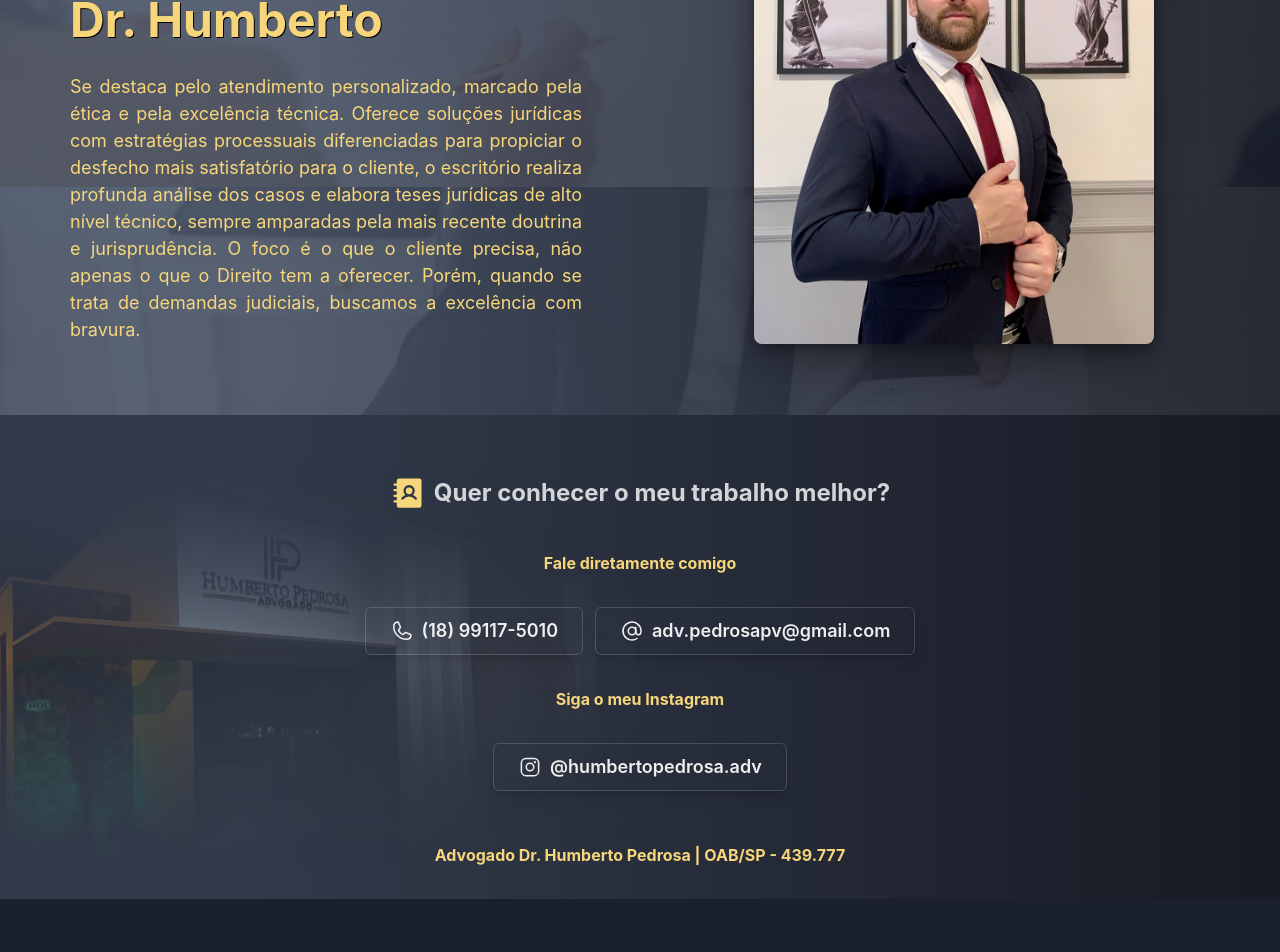
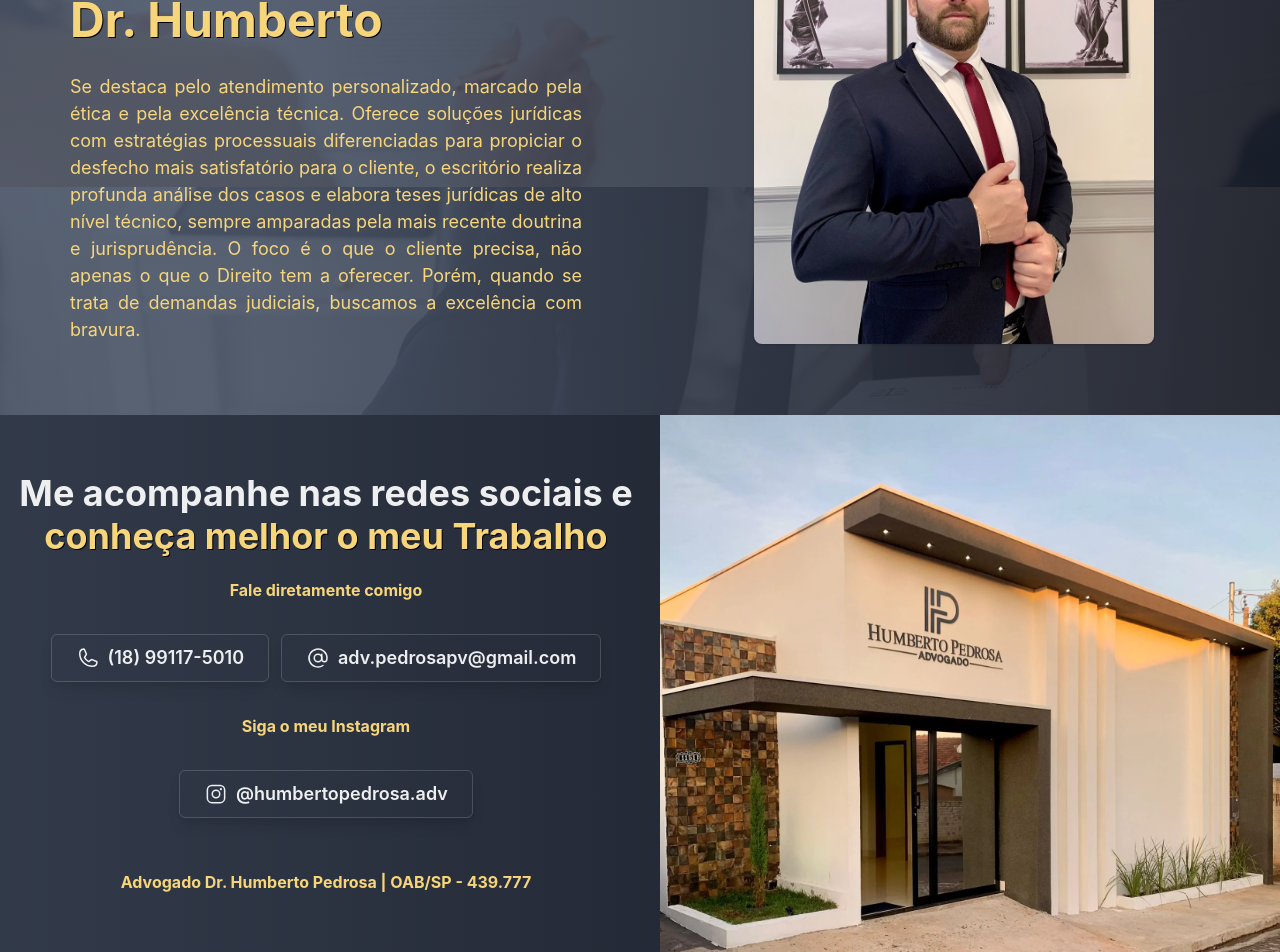
Before and after one commit to maxinelobato/humbertopedrosa, a Next.js app: page / in a window 1280 px wide. Shown: the part 3013-3965 px from the top of the page. Before the commit the page ends 3912 px from the top, so only its background shows below. Built offline with nearby package versions, Linux system fonts and the light colour scheme.

Commit message:
changes_all

```diff
--- a/src/app/components/about.tsx
+++ b/src/app/components/about.tsx
@@ -4,16 +4,15 @@ import Image from 'next/image';
 
 export function About() {
   return (
-    <Container maxW={'7xl'} as={Stack} spacing={12} pb={8}>
-      <Stack minH={'50vh'} direction={{ base: 'column-reverse', md: 'row-reverse' }}>
+    <Container maxW={'7xl'} as={Stack} pb={8}>
+      <Stack direction={{ base: 'column', md: 'row-reverse' }}>
         <Flex p={4} flex={1} align={'center'} justify={'center'}>
-          <Box rounded={'lg'} overflow={'hidden'} shadow={'dark-lg'}>
+          <Box rounded={'lg'} overflow={'hidden'} shadow={'base'}>
             <Image
               alt="About Humberto"
               width={400}
               height={300}
               src={'/img/humberto.webp'}
-              priority
             />
           </Box>
         </Flex>
--- a/src/app/components/footer.tsx
+++ b/src/app/components/footer.tsx
@@ -1,32 +1,29 @@
 'use client';
-import { Container, Box, Text, Button, Stack, VStack } from '@chakra-ui/react';
-import { AddressBook, At, InstagramLogo, Phone } from 'phosphor-react';
+import { Box, Text, Button, Stack, Image, Heading, Flex } from '@chakra-ui/react';
+import { At, InstagramLogo, Phone } from 'phosphor-react';
 
 export function Footer() {
   return (
-    <Box
-      bgImage={'/img/bgImage.webp'}
-      bgSize={'contain'}
-      bgPos={'left'}
-      bgRepeat={'no-repeat'}
-    >
-      <Box bgGradient="linear(to-l, rgba(23, 25, 35, 0.9), rgba(74, 85, 104, 0.5) 80%)">
-        <Container maxW="7xl" justifyContent="center" p={8}>
-          <VStack>
-            <Box alignItems="center" display="flex" mt="2" p={5}>
-              <AddressBook size={36} weight="fill" color="#F7D67B" />
-              <Box
-                ml="2"
-                color="whiteAlpha.800"
-                fontSize="2xl"
-                textAlign="center"
-                fontWeight="bold"
-              >
-                Quer conhecer o meu trabalho melhor?
-              </Box>
-            </Box>
-          </VStack>
+    <Box bgGradient="linear(to-l, rgba(23, 25, 35, 0.9), rgba(74, 85, 104, 0.5) 100%)">
+      <Stack direction={{ base: 'column', md: 'row-reverse' }}>
+        <Flex flex={1}>
+          <Image
+            alt={'Login Image'}
+            objectFit={'cover'}
+            src={'/img/bgEscritorio.webp'}
+          />
+        </Flex>
+        <Flex flex={1} justifyContent="center" align="center" p={'4'}>
           <Box>
+            <Heading
+              fontSize={{ base: '2xl', md: '3xl', lg: '4xl' }}
+              textAlign={'center'}
+            >
+              <Text color="whiteAlpha.900">Me acompanhe nas redes sociais e</Text>{' '}
+              <Text color={'#F7D67B'} as={'span'} textShadow={'#000 1px 1px'}>
+                conheça melhor o meu Trabalho
+              </Text>
+            </Heading>
             <Text mt={[3, 3, 5]} fontWeight="bold" textAlign="center" color="#F7D67B">
               Fale diretamente comigo
             </Text>
@@ -86,8 +83,8 @@ export function Footer() {
               </Text>
             </Box>
           </Box>
-        </Container>
-      </Box>
+        </Flex>
+      </Stack>
     </Box>
   );
 }
```
Also changed, not shown: public/img/bgEscritorio.webp (added), public/img/bgImage.webp (deleted).
